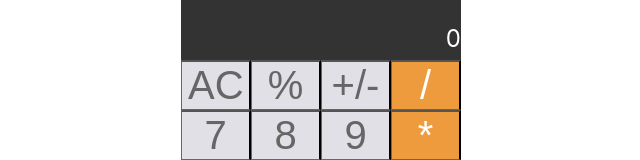
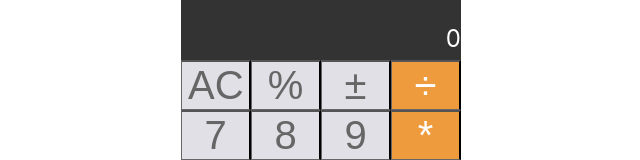
Before and after one commit to benstone1/Pursuit-Core-Web-React-Calculator-Lab, a React (Create React App) app in the folder calculator-lab/: page / in a window 1280 px wide. Shown: the top 160 px of the page, without its empty margins (331-971 px from the left). Built offline with nearby package versions, Linux system fonts and the light colour scheme.

Commit message:
changed symbols for negative/positive and division

```diff
--- a/calculator-lab/src/App.js
+++ b/calculator-lab/src/App.js
@@ -82,7 +82,7 @@ handleDecimal = (e) => {
       displayValue: displayValue + "."
     })
   }
-  console.log("hello")
+  // console.log("hello")
 }
 
 handleMath=(e) => {
@@ -114,13 +114,10 @@ this.setState({
   displayValue:counter
 })
 console.log(counter)
-
 }
-
 
 handleEqual = (e) => {
   this.handleMath()
-
 }
 
 handleReset = (e) => {
--- a/calculator-lab/src/Components/Buttons.jsx
+++ b/calculator-lab/src/Components/Buttons.jsx
@@ -1,6 +1,5 @@
 import React from 'react'
 import './Buttons.css';
-
 
 
 const Buttons = (props) => {
@@ -16,8 +15,8 @@ return (
 <div id="row">
 <button value="AC" onClick={props.handleReset}>{props.displayClear}</button>
 <button value="%" onClick={props.handlePercent}>%</button>
-<button value="+/-" onClick={props.handleNegativePositive}>+/-</button>
-<button value="/" onClick={handleOperation} id="orange">/</button>
+<button value="+/-" onClick={props.handleNegativePositive}>±</button>
+<button value="/" onClick={handleOperation} id="orange">÷</button>
 </div>
 
 <div id="row">
```
Also changed, not shown: 1 other file (tests, documents, lock files or other folders).
